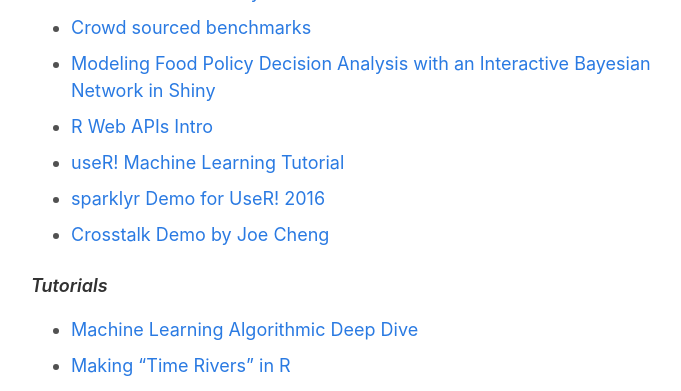
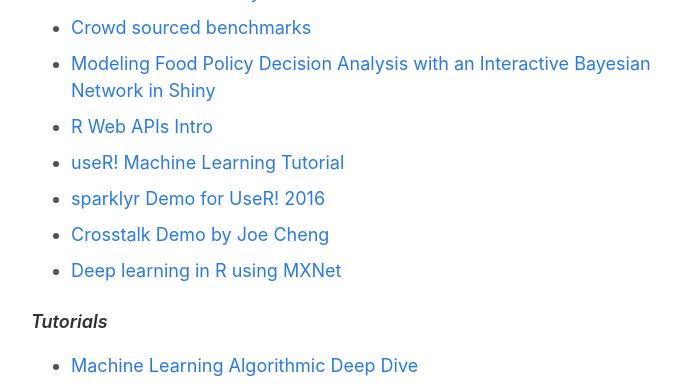
Before and after one commit to rweekly/rweekly.org, a Jekyll site: the page built from draft.md, in a window 1280 px wide and 900 px high, scrolled down 1248 px, cut to the strip 0-391 px from the top of the window. Shown: the whole strip, without its empty margins (294-975 px from the left). Built offline with Jekyll 4.4.1, drawn with Linux system fonts in a browser that asks for light colours; comment, search, counter and statistics services are not loaded.

Commit message:
Update draft.md

```diff
--- a/draft.md
+++ b/draft.md
@@ -67,6 +67,8 @@
 + [sparklyr Demo for UseR! 2016](https://github.com/trestletech/user2016-sparklyr)
 
 + [Crosstalk Demo by Joe Cheng](https://github.com/jcheng5/crosstalk-demo)
+
++ [Deep learning in R using MXNet](http://www.slideshare.net/ssuserdf77c1/mxnet-talk-user2016)
 
 #### Tutorials
 
```
